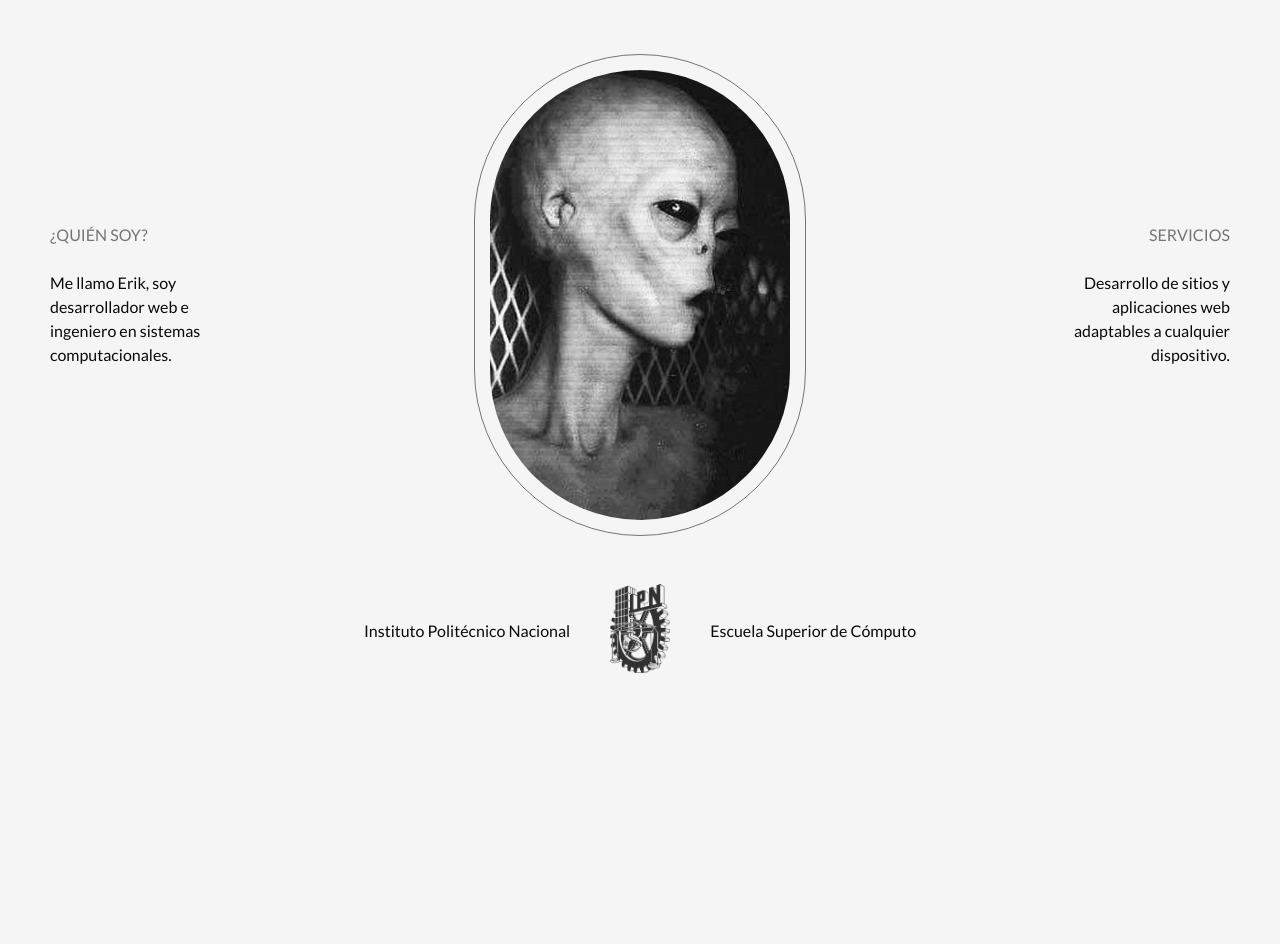
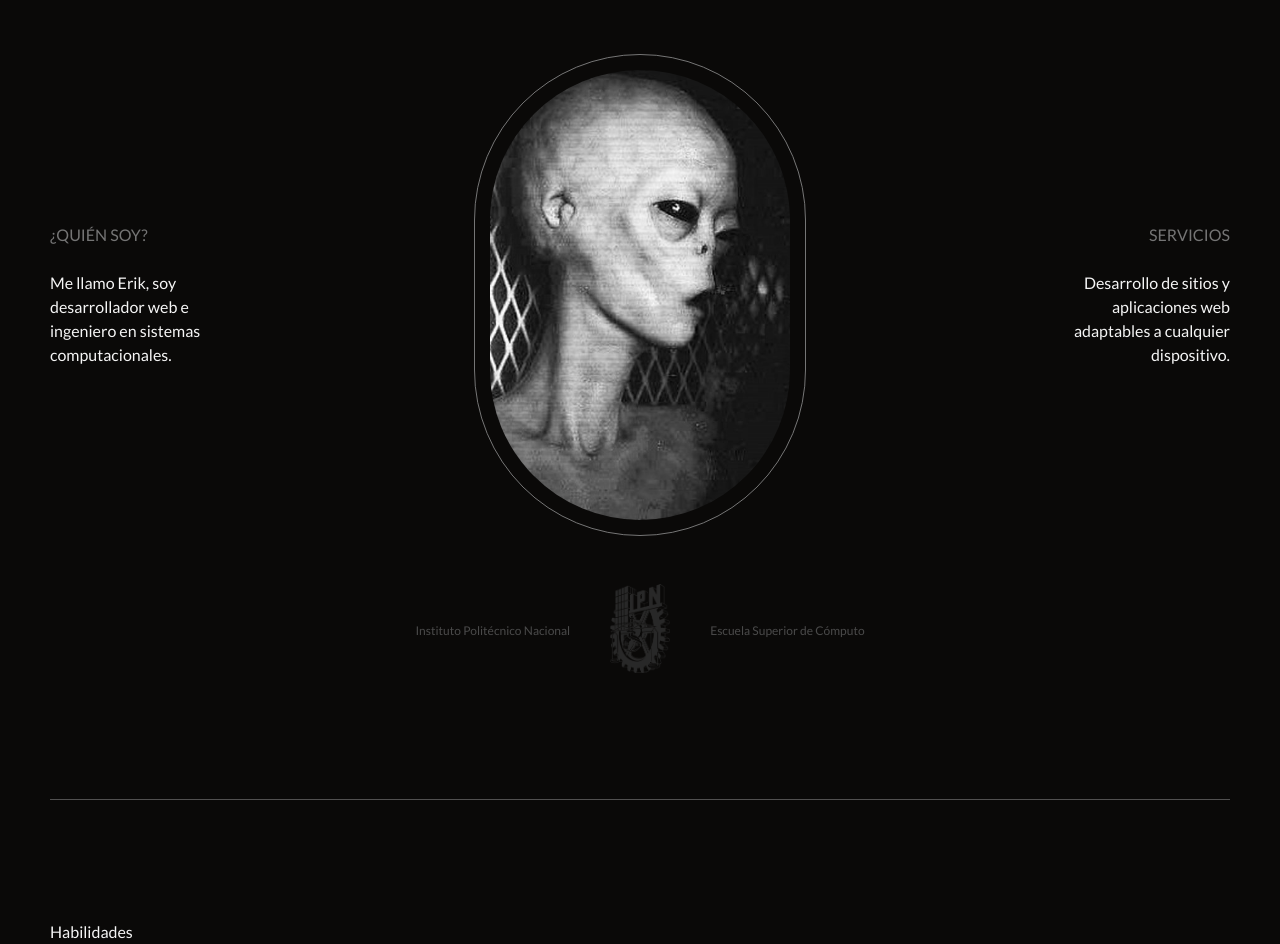
Before and after one commit to erikpz/erik-developer, a Next.js app: page / in a window 1280 px wide. Shown: the part 294-1238 px from the top of the page. Before the commit the page ends 973 px from the top, so only its background shows below. Built offline with nearby package versions, Linux system fonts and the light colour scheme.

Commit message:
New branch

```diff
--- a/components/MainSection.tsx
+++ b/components/MainSection.tsx
@@ -7,7 +7,7 @@ import ipn from "../assets/ipn.png";
 
 const MainContainer = styled(Box)(({ theme }) => ({
   /* backgroundColor: "lightblue", */
-  minHeight: "100vh",
+  /* minHeight: "100vh", */
 }));
 
 const TitleContainer = styled(Box)(({ theme }) => ({
@@ -103,7 +103,7 @@ export const MainSection = () => {
           Erik Pizaña
         </Typography>
         <Typography variant="h2" align="center">
-          wep diveloper
+          Desarrollador Web
         </Typography>
       </TitleContainer>
 
@@ -127,20 +127,38 @@ export const MainSection = () => {
         />
       </BioContainer>
       <Box
-        sx={{
-          marginTop: 8,
-          display: "flex",
-          justifyContent: "center",
-          alignItems: "center",
-          columnGap:5,
-          filter:'grayscale(100%)'
-        }}
+        sx={[
+          {
+            marginTop: 8,
+            display: "flex",
+            justifyContent: "center",
+            alignItems: "center",
+            columnGap: 5,
+            filter: "grayscale(100%)",
+          },
+          (theme) => ({
+            [theme.breakpoints.down(750)]: { marginTop: 5, columnGap: 3 },
+            [theme.breakpoints.down("sm")]: { columnGap: 2 },
+          }),
+        ]}
       >
-        <Typography>Instituto Politécnico Nacional</Typography>
-        <Box sx={{ width: 60 }}>
+        <Typography align="center" variant="caption" color="secondary">
+          Instituto Politécnico Nacional
+        </Typography>
+        <Box
+          sx={[
+            { width: 60 },
+            (theme) => ({
+              opacity: 0.8,
+              [theme.breakpoints.down(750)]: { width: 50 },
+            }),
+          ]}
+        >
           <Image src={ipn} priority />
         </Box>
-        <Typography>Escuela Superior de Cómputo</Typography>
+        <Typography align="center" variant="caption" color="secondary">
+          Escuela Superior de Cómputo
+        </Typography>
       </Box>
     </MainContainer>
   );
--- /dev/null
+++ b/components/SkillsSection.tsx
@@ -0,0 +1,18 @@
+import { Box, Typography } from "@mui/material";
+import { styled } from "@mui/material/styles";
+import React from "react";
+
+const SkillsContainer = styled(Box)(({ theme }) => ({
+  /* backgroundColor: "lightblue", */
+  /* minHeight: "100vh", */
+}));
+
+export const SkillsSection = () => {
+  return (
+    <SkillsContainer>
+      <Typography>Habilidades</Typography>
+    </SkillsContainer>
+  );
+};
+
+export default SkillsSection;
--- a/pages/index.tsx
+++ b/pages/index.tsx
@@ -1,10 +1,11 @@
 import type { NextPage } from "next";
 import Head from "next/head";
 import { NavBar } from "../components/NavBar";
-import { Box } from "@mui/material";
+import { Box, Divider } from "@mui/material";
 import { styled } from "@mui/material/styles";
 import MainSection from "../components/MainSection";
 import { useState } from "react";
+import SkillsSection from "../components/SkillsSection";
 
 const HomeContainer = styled(Box)(({ theme }) => ({
   backgroundColor: theme.palette.background.paper,
@@ -32,6 +33,8 @@ const Home: NextPage = () => {
       </Head>
       <NavBar open={openMenu} handleOpen={setopenMenu} />
       <MainSection />
+      <Divider sx={{ my: 15 }} />
+      <SkillsSection />
     </HomeContainer>
   );
 };
--- a/theme/ThemeConfig.tsx
+++ b/theme/ThemeConfig.tsx
@@ -1,4 +1,4 @@
-import React, { createContext, useMemo, useState } from "react";
+import React, { createContext, useEffect, useMemo, useState } from "react";
 import {
   createTheme,
   CssBaseline,
@@ -7,6 +7,7 @@ import {
   ThemeProvider,
   PaletteOptions,
   PaletteMode,
+  alpha,
 } from "@mui/material";
 import { globalStyles } from "./globalStyles";
 
@@ -16,14 +17,14 @@ const lightPalette: PaletteOptions = {
   common: { black: "#0a0908", white: "#F5F5F5" },
   text: { primary: "#0a0908", secondary: "#0a0908" },
   background: { default: "#F5F5F5", paper: "#F5F5F5" },
-  divider: "#001633",
+  divider: alpha("#001633", 0.3),
 };
 
 const darkPalette: PaletteOptions = {
   common: { black: "#0a0908", white: "#F5F5F5" },
   text: { primary: "#F5F5F5", secondary: "#D2D2D2" },
   background: { default: "#0a0908", paper: "#0a0908" },
-  divider: "#F5F5F5",
+  divider: alpha("#F5F5F5", 0.3),
 };
 
 const breakpoints = {
@@ -43,7 +44,8 @@ const typography = {
 export const ColorModeContext = createContext({ toggleColorMode: () => {} });
 
 export const ThemeConfig = ({ children }: any) => {
-  const [mode, setmode] = useState<PaletteMode>("light");
+  /* const storageMode = localStorage.getItem("themeMode") as PaletteMode; */
+  const [mode, setmode] = useState<PaletteMode | null>();
   const toggleColorMode = useMemo(
     () => () => {
       setmode((prevMode) => (prevMode === "light" ? "dark" : "light"));
@@ -54,13 +56,24 @@ export const ThemeConfig = ({ children }: any) => {
     return responsiveFontSizes(
       createTheme({
         palette: {
-          mode,
+          mode: mode ?? "light",
           ...(mode === "light" ? lightPalette : darkPalette),
         },
         typography,
         breakpoints,
       })
     );
+  }, [mode]);
+
+  useEffect(() => {
+    if (!localStorage.getItem("themeMode")) {
+      localStorage.setItem("themeMode", "light");
+    } else {
+      setmode(localStorage.getItem("themeMode") as any);
+    }
+  }, []);
+  useEffect(() => {
+    localStorage.setItem("themeMode", mode ?? "light");
   }, [mode]);
 
   return (
```
